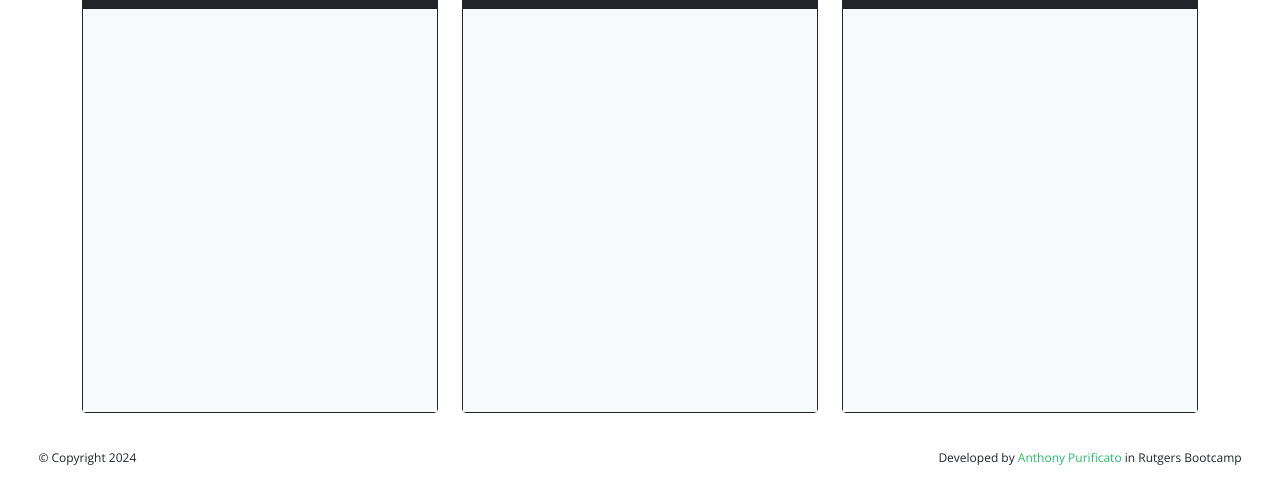
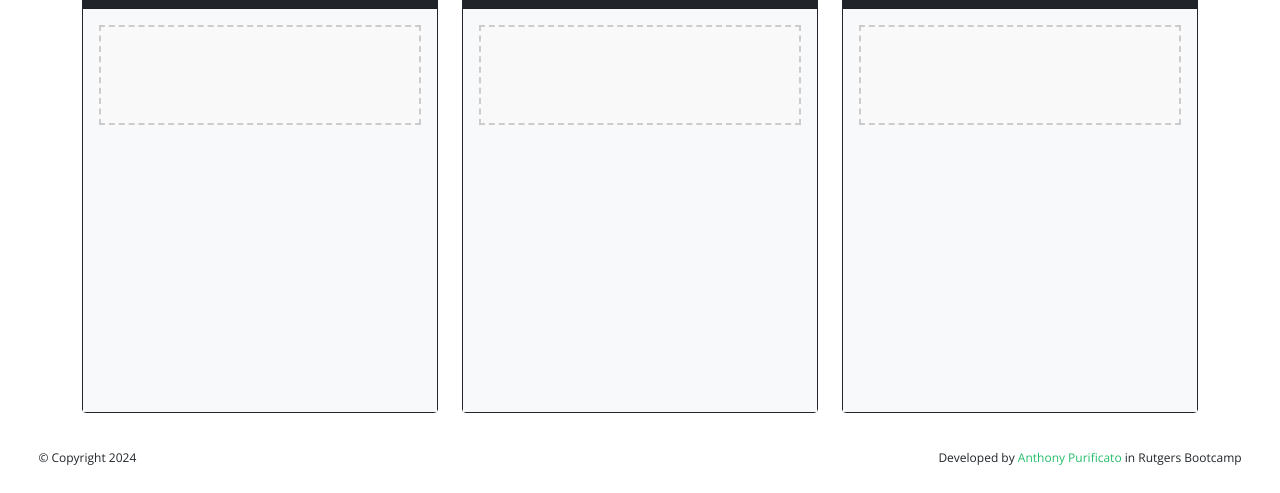
Before and after one commit to apurificato/task-jolly, a plain HTML site: page index.html in a window 1280 px wide. Shown: the part 346-839 px from the top of the page. Drawn offline with nearby package versions, Linux system fonts and the light colour scheme.

Commit message:
added droppable container class to CSS for styling so that there was a proper droppable container to catch the task cards. droppable now starting to work.

```diff
--- a/assets/css/style.css
+++ b/assets/css/style.css
@@ -100,3 +100,28 @@ footer p {
     justify-content: center;
     gap: 20px;
 }
+
+#inProgressCards {
+    display: flex;
+    flex-direction: column;
+    align-items: center;
+    justify-content: center;
+    gap: 20px;
+}
+
+#doneCards {
+    display: flex;
+    flex-direction: column;
+    align-items: center;
+    justify-content: center;
+    gap: 20px;
+}
+
+.droppable-container {
+    width: 100%;
+    min-height: 100px; /* Set a minimum height for the droppable area */
+    border: 2px dashed #ccc; /* Add a dashed border to indicate the droppable area */
+    padding: 10px; /* Add some padding inside the droppable area */
+    margin-bottom: 20px; /* Add some space below the droppable area */
+    background-color: #f9f9f9; /* Set a background color for the droppable area */
+}
--- a/assets/js/script.js
+++ b/assets/js/script.js
@@ -37,7 +37,7 @@ $(document).ready(function() {
 
         form.forEach(taskObj => {
             formOutput.append(`
-                <div class="task row d-flex justify-content-center align-content-center align-center border border-dark py-3 rounded-3" draggable="true" droppable="true" style="background-color: #ffd700; width: 75%">
+                <div class="task row d-flex justify-content-center align-content-center align-center border border-dark py-3 rounded-3" draggable="true" style="background-color: #ffd700; width: 75%">
                     <h3> ${taskObj.name} </h3>
                     <h5> ${taskObj.date} </h5>
                     <p> ${taskObj.description} </p>
@@ -45,6 +45,8 @@ $(document).ready(function() {
                 </div>
             `);
         });
+
+        setupDraggable();
     }
 
     function deleteTask() {
@@ -60,11 +62,22 @@ $(document).ready(function() {
         });
     }
 
+    function setupDraggable() {
+        $('.task').draggable({
+            revert: 'invalid',
+            helper: 'clone',
+            zIndex: 100
+        });
+    }
+
     function setupDrop() {
         $('.droppable-container').droppable({
             accept: '.task',
             drop: function(event, ui) {
-                $(this).append(ui.draggable);
+                const droppedTask = ui.draggable.clone();
+                droppedTask.removeClass('ui-draggable-dragging');
+
+                $(this).append(droppedTask);
             }
         });
     }
```
